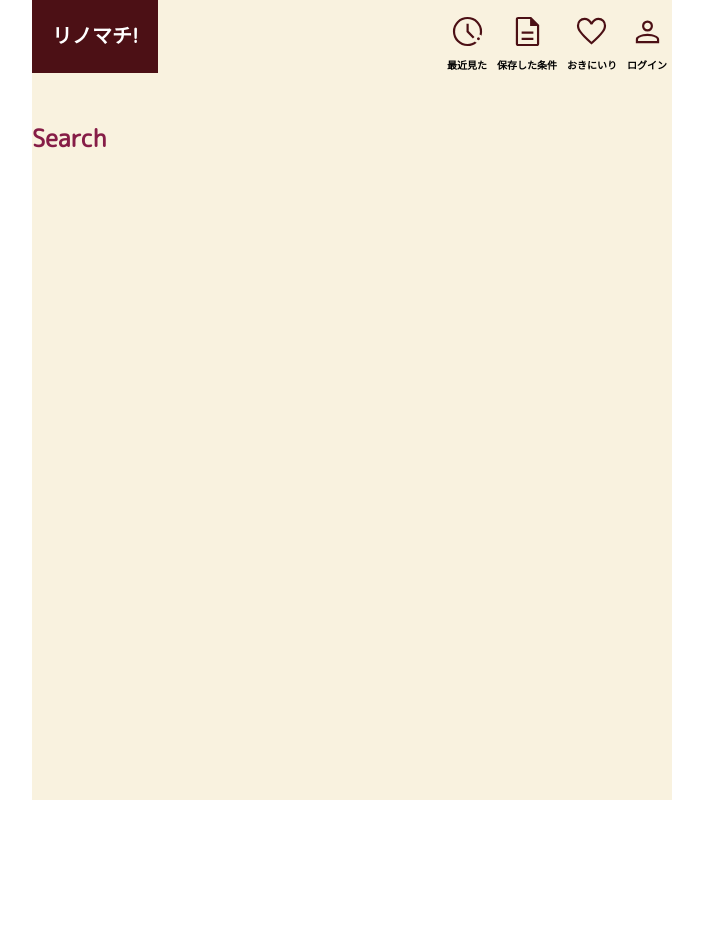
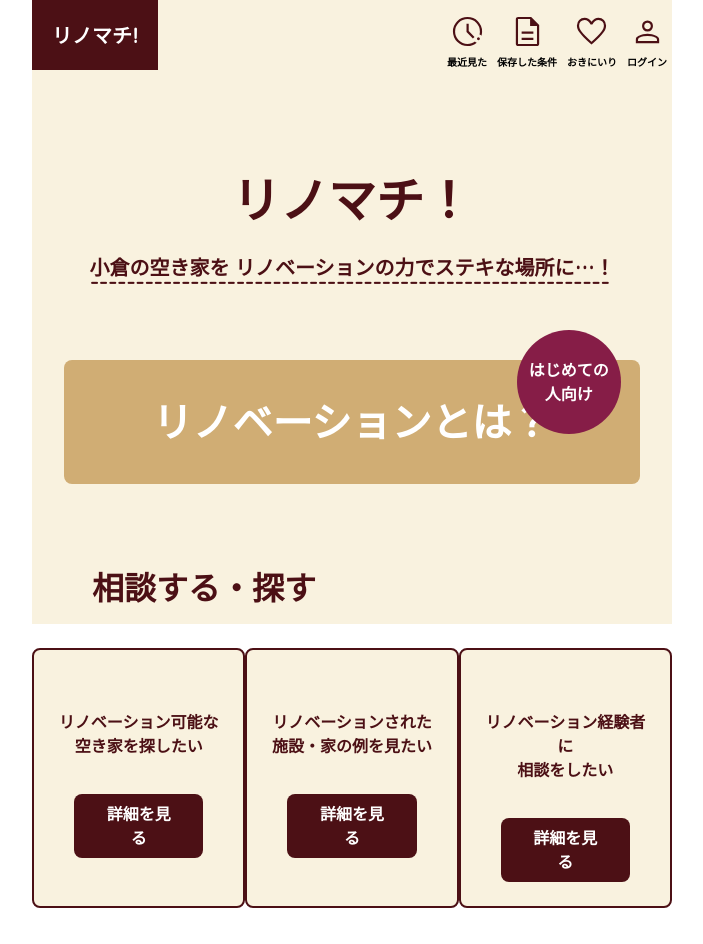
Before and after one commit to yama-chiiii/Rinomachi-Front, a Next.js app: page / in a window 1280 px wide. Shown: the whole page, without its empty margins (288-991 px from the left). Before the commit the page ends 800 px from the top, so only its background shows below. Built offline with nearby package versions, Linux system fonts and the light colour scheme.

Commit message:
feat: 画面UI作成

```diff
--- a/src/app/page.tsx
+++ b/src/app/page.tsx
@@ -1,13 +1,54 @@
-import Link from "next/link";
-import Header from "./component/Header";
+import Header from './component/Header'
 
 export default function Home() {
   return (
-    <div className="w-full min-h-screen flex flex-col items-center font-mPlus font-semibold text-2xl">
-      <Header/>
-      <div className="w-full lg:w-1/2 min-h-screen flex bg-brown-light text-red-dark">
-        <Link href={"/search"} className="mt-120 text-120">Search</Link>
+    <div className='w-full min-h-screen flex flex-col items-center font-mPlus font-semibold '>
+      <Header />
+      <div className='w-full lg:w-1/2 min-h-screen flex flex-col items-center bg-brown-light text-red-dark'>
+        <div className='mt-164 text-5xl lg:text-6xl text-brown-dark'>
+          リノマチ！
+        </div>
+        <div className='mt-16'>
+          <div className='text-xs lg:text-xl text-brown-dark'>
+            小倉の空き家を リノベーションの力でステキな場所に…！
+          </div>
+          <div className='-mt-8 lg:-mt-16 text-xs lg:text-xl text-brown-dark'>
+            ---------------------------------------------------------
+          </div>
+        </div>
+        <div className='w-full flex justify-center relative mt-64'>
+          {/* 要修正 */}
+          <div className='absolute -top-24% right-8% px-12 py-28 rounded-full text-center text-md bg-red-dark text-white'>
+            はじめての
+            <br />
+            人向け
+          </div>
+          <button className='w-full mx-32 py-32 bg-brown text-2xl lg:text-5xl text-white rounded-lg'>
+            リノベーションとは？
+          </button>
+        </div>
+        <div className='w-full mt-80 mb-12 px-60 text-2xl lg:text-4xl text-brown-dark'>
+          相談する・探す
+        </div>
+        <div className='w-full h-auto flex flex-row justify-around bg-white'>
+          {/* 空き家 */}
+          <div className='flex flex-col items-center mt-24 mb-36 rounded-lg bg-brown-light border-2 border-brown-dark'>
+
+            <div className='mt-60 px-20 text-brown-dark text-center'>リノベーション可能な<br />空き家を探したい</div>
+            <button className='mt-36 mb-24 mx-40 px-32 py-8 rounded-lg bg-brown-dark text-white'>詳細を見る</button>
+          </div>
+          {/* 例*/}
+          <div className='flex flex-col items-center mt-24 mb-36 rounded-lg bg-brown-light border-2 border-brown-dark'>
+            <div className='mt-60 px-20 text-brown-dark text-center'>リノベーションされた<br/>施設・家の例を見たい</div>
+            <button className='mt-36 mb-24 mx-40 px-32 py-8 rounded-lg bg-brown-dark text-white'>詳細を見る</button>
+          </div>
+          {/* 相談*/}
+          <div className='flex flex-col items-center mt-24 mb-36 rounded-lg bg-brown-light border-2 border-brown-dark'>
+            <div className='mt-60 px-20 text-brown-dark text-center'>リノベーション経験者に<br/>相談をしたい</div>
+            <button className='mt-36 mb-24 mx-40 px-32 py-8 rounded-lg bg-brown-dark text-white'>詳細を見る</button>
+          </div>
+        </div>
       </div>
     </div>
-  );
+  )
 }
--- a/tailwind.config.ts
+++ b/tailwind.config.ts
@@ -3,11 +3,18 @@ import type { Config } from "tailwindcss";
 const range = (start: number, end: number): number[] =>
   Array.from({ length: end - start + 1 }, (_, i) => start + i);
 
-const generateSpacing = (): Record<string, string> =>
+const pixelSpacing = (): Record<string, string> =>
   range(1, 800).reduce((acc, i) => {
     acc[i] = `${i}px`;
     return acc;
   }, {} as Record<string, string>);
+
+  const percentSpacing = (): Record<string, string> =>
+    range(1, 100).reduce((acc, i) => {
+      acc[`${i}%`] = `${i}%`;
+      acc[`-${i}%`] = `-${i}%`;
+      return acc;
+    }, {} as Record<string, string>);
 
 export default {
   content: [
@@ -29,7 +36,8 @@ export default {
       },
       spacing: {
         px: "1px",
-        ...generateSpacing(),
+        ...pixelSpacing(),
+        ...percentSpacing(),
       },
       fontFamily: {
         mPlus: ['"M PLUS Rounded 1c"', 'serif'],
@@ -43,12 +51,13 @@ export default {
         xl: "20px",
         "2xl": "24px",
         "3xl": "30px",
-        "4xl": "36px",
-        "5xl": "48px",
-        "6xl": "64px",
-        "7xl": "72px",
-        "8xl": "80px",
-        "9xl": "96px",
+        "4xl": "32px",
+        "5xl": "40px",
+        "6xl": "48px",
+        "7xl": "64px",
+        "8xl": "72px",
+        "9xl": "80px",
+        "10xl":  "96px",
     },
     },
   },
```
Also changed, not shown: public/home.svg (added).
